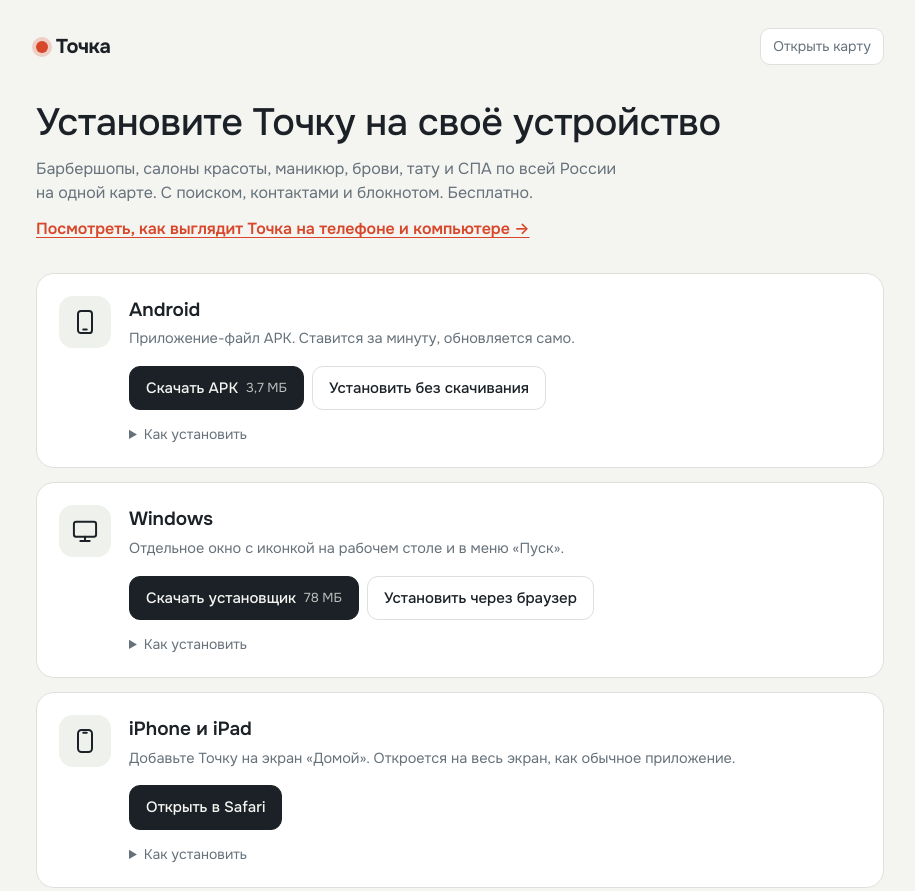
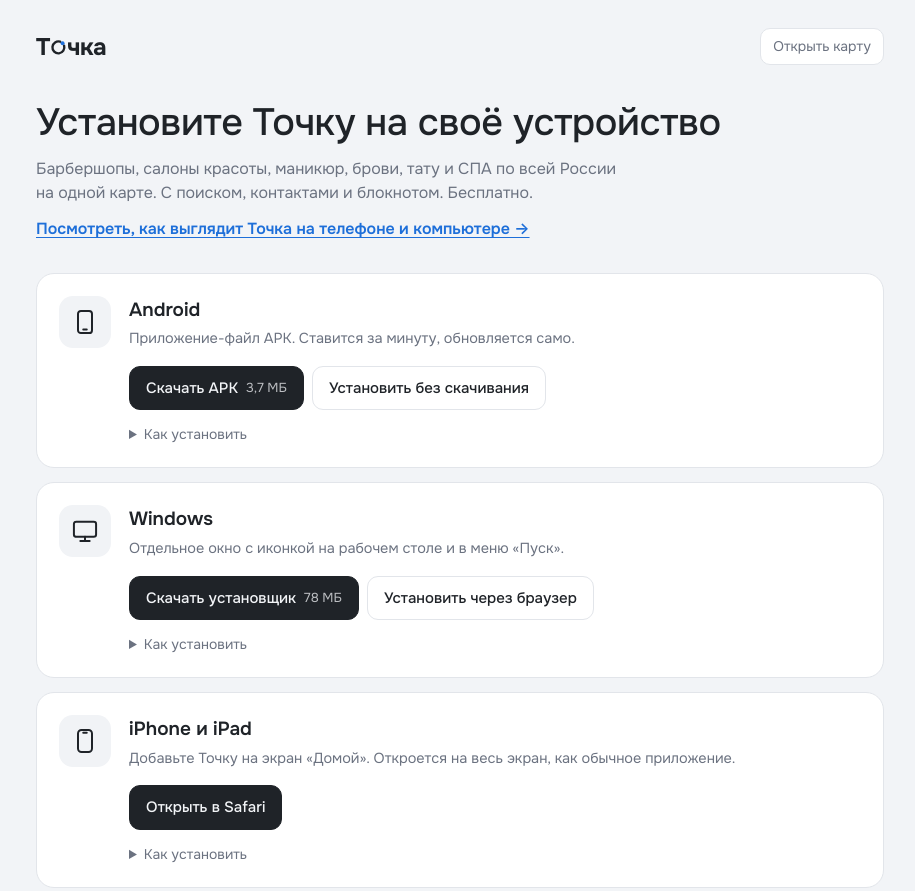
Before and after one commit to Cunbent-Present/tochka, a plain HTML site: page download.html in a window 1280 px wide. Shown: the top 891 px of the page, without its empty margins (180-1095 px from the left). Drawn offline with Linux system fonts and the light colour scheme; a web font is replaced by a local one.

Commit message:
Логотип Точки: «о» — кольцо с разрывом, в разрыве точка
- Надпись «Т◌чка» вместо точки-кружка: экран «Начать», окно Pro, боковая панель на ПК, страница скачивания
- Новые иконки приложения (синий фон, белое кольцо, жёлтая точка) и icons/logo.svg
- Страница скачивания и манифест — в новых цветах, без шрифта Unbounded

```diff
--- a/download.html
+++ b/download.html
@@ -5,24 +5,24 @@
 <meta name="viewport" content="width=device-width,initial-scale=1,viewport-fit=cover">
 <title>Скачать Точку</title>
 <meta name="description" content="Установите Точку — карту барбершопов, салонов красоты, маникюра и СПА по всей России — на Android, Windows или iPhone.">
-<meta name="theme-color" content="#1B2126">
+<meta name="theme-color" content="#F2F4F7">
 <link rel="manifest" href="manifest.webmanifest">
 <link rel="icon" href="icons/icon-192.png">
 <link rel="apple-touch-icon" href="icons/icon-192.png">
 <link rel="preconnect" href="https://fonts.googleapis.com">
-<link rel="stylesheet" href="https://fonts.googleapis.com/css2?family=Onest:wght@400;500;600;700&family=Unbounded:wght@500;700&display=swap">
+<link rel="stylesheet" href="https://fonts.googleapis.com/css2?family=Onest:wght@400;500;600;700&display=swap">
 <style>
 /* Страница загрузки: заголовок, три карточки платформ (ваша — первой), ссылка «поделиться» */
 :root{
-  --bg:#F4F5F1; --panel:#FFFFFF; --fg:#1B2126; --muted:#66717A; --line:#DCE1DC;
-  --accent:#D9472B; --accent-fg:#FFFFFF; --soft:#EEF1EC; --shadow:0 8px 30px rgba(20,30,35,.10);
-  --f-display:"Unbounded","Onest",system-ui,sans-serif;
+  --bg:#F2F4F7; --panel:#FFFFFF; --fg:#1F2328; --muted:#6B7280; --line:#E2E5EA;
+  --accent:#1E6FD9; --accent-fg:#FFFFFF; --soft:#F1F3F6; --shadow:0 2px 10px rgba(17,24,39,.10);
+  --f-display:"Onest",system-ui,sans-serif;
   --f-body:"Onest",system-ui,-apple-system,"Segoe UI",sans-serif;
   color-scheme:light;
 }
 @media (prefers-color-scheme: dark){:root{
-  --bg:#11161A; --panel:#192026; --fg:#E7ECEE; --muted:#93A0A8; --line:#2A343B;
-  --accent:#F0644A; --accent-fg:#1A0E0B; --soft:#202931; --shadow:0 8px 30px rgba(0,0,0,.4); color-scheme:dark}}
+  --bg:#17191C; --panel:#202327; --fg:#E8EAED; --muted:#9AA0A6; --line:#30343A;
+  --accent:#5B9BF0; --accent-fg:#0B1424; --soft:#272A2F; --shadow:0 2px 10px rgba(0,0,0,.4); color-scheme:dark}}
 *{box-sizing:border-box}
 body{margin:0;background:var(--bg);color:var(--fg);font-family:var(--f-body);font-size:16px;line-height:1.5}
 a{color:inherit}
@@ -31,7 +31,8 @@
   padding-left:max(16px,env(safe-area-inset-left,0px));padding-right:max(16px,env(safe-area-inset-right,0px))}
 .top{display:flex;justify-content:space-between;align-items:center;gap:12px;margin-bottom:36px}
 .brand{font-family:var(--f-display);font-weight:700;font-size:20px;letter-spacing:-.02em;display:flex;align-items:center;gap:8px;text-decoration:none}
-.brand i{width:12px;height:12px;border-radius:50%;background:var(--accent);display:inline-block;box-shadow:0 0 0 4px color-mix(in srgb,var(--accent) 22%,transparent)}
+.brand{font-size:24px;line-height:1}
+.logo-o{width:.7em;height:.7em;margin:0 .015em;vertical-align:-.07em;overflow:visible}.logo-o path{fill:none;stroke:currentColor;stroke-width:3.4;stroke-linecap:round}.logo-o circle{fill:var(--accent)}
 .back{font-size:14px;color:var(--muted);text-decoration:none;border:1px solid var(--line);border-radius:10px;padding:7px 12px;background:var(--panel)}
 h1{font-family:var(--f-display);font-weight:500;font-size:clamp(26px,5vw,38px);line-height:1.15;margin:0 0 12px;text-wrap:balance;letter-spacing:-.01em}
 .lead{color:var(--muted);max-width:56ch;margin:0 0 32px}
@@ -65,7 +66,7 @@
 <body>
 <div class="wrap">
   <div class="top">
-    <a class="brand" href="./"><i></i>Точка</a>
+    <a class="brand" href="./" aria-label="Точка"><span aria-hidden="true">Т<svg class="logo-o" viewBox="0 0 24 24"><path d="M20.13 9.51A8.5 8.5 0 1 1 14.49 3.87"/><circle cx="18" cy="6" r="2.8"/></svg>чка</span></a>
     <a class="back" href="./">Открыть карту</a>
   </div>
 
--- a/style.css
+++ b/style.css
@@ -69,6 +69,11 @@
 .tab .badge{position:absolute;top:4px;left:calc(50% + 6px);min-width:18px;height:18px;border-radius:9px;background:var(--accent);color:var(--accent-fg);font-size:11px;display:grid;place-items:center;padding:0 5px;border:2px solid var(--panel)}
 .tabpill{position:absolute;top:6px;left:0;height:calc(var(--tabh) - 12px);border-radius:16px;background:color-mix(in srgb,var(--accent) 11%,transparent);transition:transform .32s cubic-bezier(.2,.9,.25,1.1),width .32s,height .32s;z-index:0}
 .rail-brand,.rail-dl{display:none}
+/* логотип: «Т◌чка» — вместо «о» кольцо с разрывом, в разрыве точка (знак как в icons/logo.svg) */
+.logo{font-family:var(--f-display);font-weight:700;letter-spacing:-.02em;line-height:1;white-space:nowrap;color:var(--fg)}
+.logo-o{width:.7em;height:.7em;margin:0 .015em;vertical-align:-.07em;overflow:visible}
+.logo-o path{fill:none;stroke:currentColor;stroke-width:3.4;stroke-linecap:round}
+.logo-o circle{fill:var(--accent)}
 
 /* ---------- карта ---------- */
 #map{position:absolute;inset:0;background:var(--bg)}
@@ -291,8 +296,7 @@
   .tabbar{top:0;bottom:0;right:auto;width:var(--rail);height:auto;border-top:0;border-right:1px solid var(--line);
     grid-template-columns:1fr;grid-auto-rows:68px;align-content:start;gap:4px;padding:10px 8px calc(10px + env(safe-area-inset-bottom,0px)) max(8px,env(safe-area-inset-left,0px))}
   .tabpill{height:auto}
-  .rail-brand{display:grid;place-items:center;align-content:center;gap:6px;font-family:var(--f-display);font-weight:700;font-size:13px;letter-spacing:-.02em}
-  .rail-brand i{width:12px;height:12px;border-radius:50%;background:var(--accent)}
+  .rail-brand{display:grid;place-items:center;align-content:center;gap:6px;font-size:15px}
   .rail-dl{display:grid;justify-items:center;align-content:center;gap:3px;position:absolute;left:8px;right:8px;bottom:calc(12px + env(safe-area-inset-bottom,0px));height:60px;border-radius:14px;
     text-decoration:none;font-size:11.5px;font-weight:600;color:var(--bg);background:var(--fg);box-shadow:inset 0 1px 0 rgba(255,255,255,.18),0 3px 0 color-mix(in srgb,var(--fg) 55%,#000)}
   .rail-dl svg{width:22px;height:22px}
@@ -368,8 +372,7 @@
   padding-block:calc(20px + env(safe-area-inset-top,0px)) calc(20px + env(safe-area-inset-bottom,0px));
   padding-left:max(16px,env(safe-area-inset-left,0px));padding-right:max(16px,env(safe-area-inset-right,0px))}
 .gate-card{position:relative;width:100%;max-width:420px;background:var(--panel);border:1px solid var(--line);border-radius:22px;box-shadow:var(--deep);padding:22px;display:grid;gap:14px;animation:rise .4s cubic-bezier(.2,.9,.25,1.1)}
-.gate-brand{display:flex;align-items:center;gap:8px;font-family:var(--f-display);font-weight:700;font-size:18px;letter-spacing:-.02em}
-.gate-brand i{width:12px;height:12px;border-radius:50%;background:var(--accent)}
+.gate-brand{display:flex;align-items:center;font-size:22px}
 .g-step{display:grid;gap:12px}
 .g-step h2{font-family:var(--f-display);font-weight:500;font-size:21px;line-height:1.2;margin:0;text-wrap:balance}
 .g-lead{margin:0;color:var(--muted);line-height:1.5;font-size:14.5px}
--- a/sw.js
+++ b/sw.js
@@ -1,5 +1,5 @@
 // Кэширует оболочку приложения, чтобы оно быстро открывалось и ставилось на телефон.
-const CACHE = 'tochka-v17';
+const CACHE = 'tochka-v18';
 const SHELL = [
   './', 'index.html', 'download.html', 'showcase.html', 'style.css', 'app.js', 'manifest.webmanifest', 'icons/icon-192.png', 'icons/icon-512.png',
   'https://unpkg.com/maplibre-gl@4.7.1/dist/maplibre-gl.css',
```
Also changed, not shown: index.html (+3 -3 lines), icons/icon-192.png, icons/icon-512.png, icons/logo.svg (added), manifest.webmanifest.
